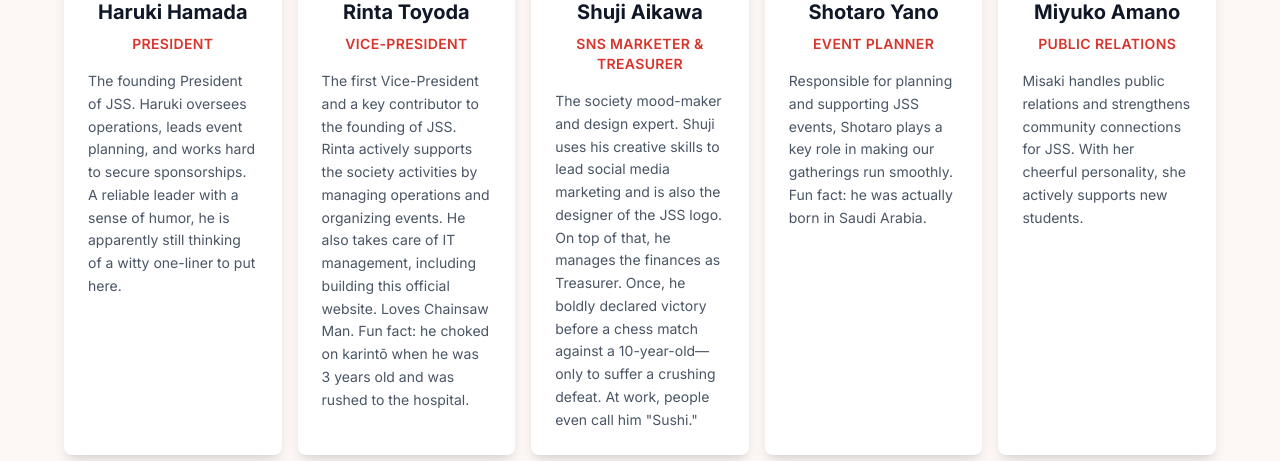
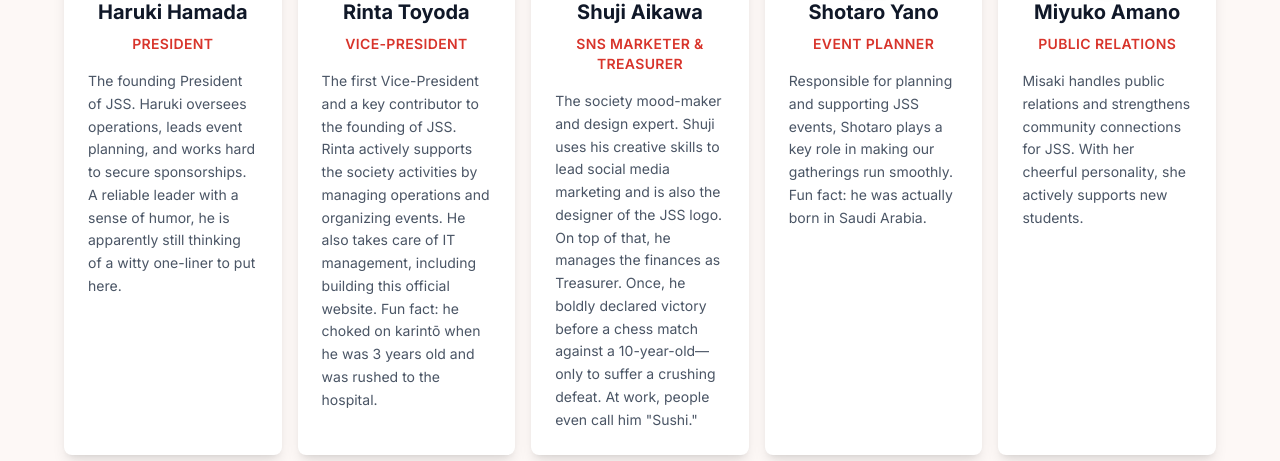
Before and after one commit to rinta-toyoda/japanese-student-association-neo-frontend, a Next.js app: page /executives in a window 1280 px wide. Shown: the part 672-1133 px from the top of the page. Built offline with nearby package versions, Linux system fonts and the light colour scheme; a web font is replaced by a local one.

Commit message:
fixed desc

```diff
--- a/src/data/executives.ts
+++ b/src/data/executives.ts
@@ -21,13 +21,13 @@ export const executivesData: ExecutiveData[] = [
       name: '豊田凜太',
       position: '副会長',
       description:
-        '初代副会長。日本人会の設立に貢献。日本人学生会の活動を支えるため、会の運営やイベントの企画に積極的に関わっている。また、IT系の管理も担当しており、この日本人会公式ウェブサイトの実装もしている。チェンソーマンが好き。3歳の時にかりんとう喉に詰まらせて窒息し、病院に搬送されたことがあるらしい。',
+        '初代副会長。日本人会の設立に貢献。日本人学生会の活動を支えるため、会の運営やイベントの企画に積極的に関わっている。また、IT系の管理も担当しており、この日本人会公式ウェブサイトの実装もしている。3歳の時にかりんとう喉に詰まらせて窒息し、病院に搬送されたことがあるらしい。',
     },
     en: {
       name: 'Rinta Toyoda',
       position: 'Vice-President',
       description:
-        'The first Vice-President and a key contributor to the founding of JSS. Rinta actively supports the society activities by managing operations and organizing events. He also takes care of IT management, including building this official website. Loves Chainsaw Man. Fun fact: he choked on karintō when he was 3 years old and was rushed to the hospital.',
+        'The first Vice-President and a key contributor to the founding of JSS. Rinta actively supports the society activities by managing operations and organizing events. He also takes care of IT management, including building this official website. Fun fact: he choked on karintō when he was 3 years old and was rushed to the hospital.',
     },
     image: '/assets/images/executives/rinta_toyoda.jpg',
   },
```
